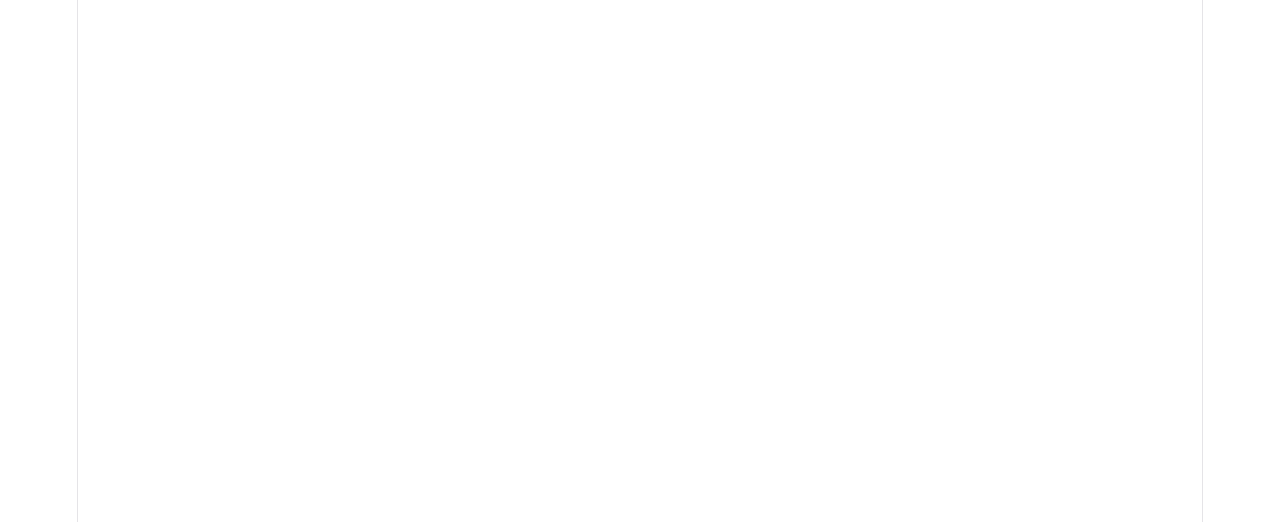
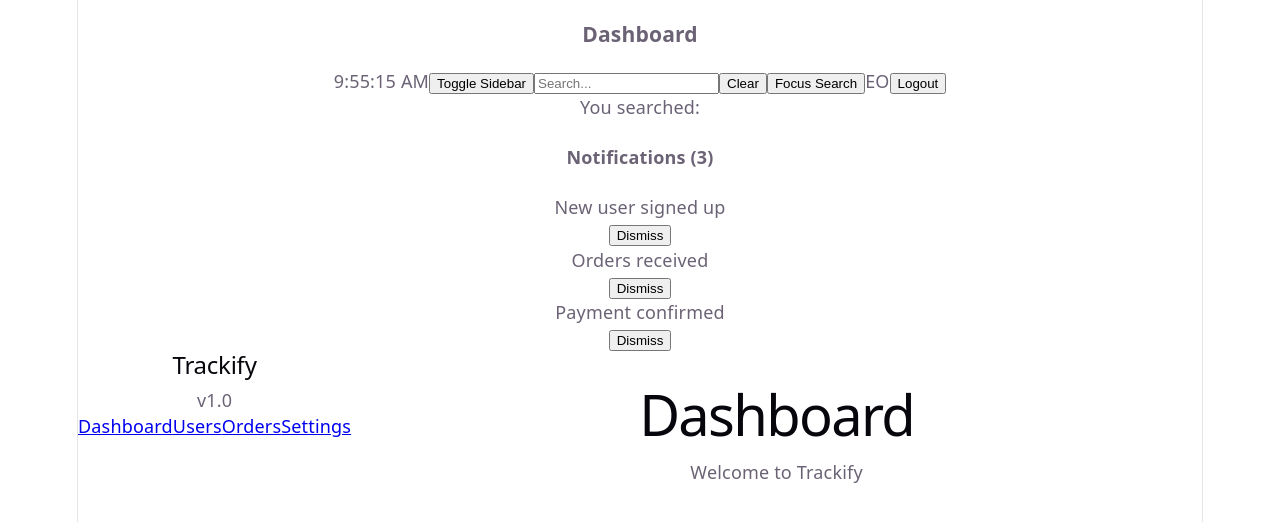
Before and after one commit to edwinonkundi68-cyber/trackify, a React (Vite) app: page /dashboard in a window 1280 px wide. Before the commit this address had no page. Shown: the top 522 px of the page. Built offline with nearby package versions, Linux system fonts and the light colour scheme.

Commit message:
feat: Add AppLayout with Outlate for nested routing

```diff
--- a/src/App.tsx
+++ b/src/App.tsx
@@ -1,8 +1,5 @@
-import { useState } from 'react'
-import { Routes, Route } from 'react-router-dom'
-import Sidebar from './components/Sidebar'
-import Topbar from './components/Topbar'
-import ProtectedRoute from './components/ProtectedRouter'
+import { Routes, Route, Navigate } from 'react-router-dom'
+import AppLayout from './layouts/AppLayout'
 import Dashboard from './pages/Dashboard'
 import Users from './pages/Users'
 import UserDetail from './pages/UserDetail'
@@ -12,74 +9,19 @@ import Login from './pages/Login'
 import { AppContext } from './context/AppContext'
 
 const App = () => {
-  const [isOpen, setIsOpen] = useState(true)
-  const [isLoggedIn, setIsLoggedIn] = useState(false)
-
-  const handleToggle = () => {
-    setIsOpen(!isOpen)
-  }
-
-  const handleLogin = () => {
-    setIsLoggedIn(true)
-  }
-
-  const handleLogout = () => {
-    setIsLoggedIn(false)
-  }
-
   return (
     <AppContext.Provider value={{ appName: 'Trackify', version: 1 }}>
-      <div>
-        {isLoggedIn && <Topbar onToggle={handleToggle} onLogout={handleLogout} />}
-        <div>
-          {isLoggedIn && isOpen && <Sidebar isLoggedIn={isLoggedIn} />}
-          <main>
-            <Routes>
-              <Route path="/login" element={<Login onLogin={handleLogin} />} />
-              <Route
-                path="/"
-                element={
-                  <ProtectedRoute isLoggedIn={isLoggedIn}>
-                    <Dashboard />
-                  </ProtectedRoute>
-                }
-              />
-              <Route
-                path="/users"
-                element={
-                  <ProtectedRoute isLoggedIn={isLoggedIn}>
-                    <Users />
-                  </ProtectedRoute>
-                }
-              />
-              <Route
-                path="/users/:id"
-                element={
-                  <ProtectedRoute isLoggedIn={isLoggedIn}>
-                    <UserDetail />
-                  </ProtectedRoute>
-                }
-              />
-              <Route
-                path="/orders"
-                element={
-                  <ProtectedRoute isLoggedIn={isLoggedIn}>
-                    <Orders />
-                  </ProtectedRoute>
-                }
-              />
-              <Route
-                path="/settings"
-                element={
-                  <ProtectedRoute isLoggedIn={isLoggedIn}>
-                    <Settings />
-                  </ProtectedRoute>
-                }
-              />
-            </Routes>
-          </main>
-        </div>
-      </div>
+      <Routes>
+        <Route path="/login" element={<Login onLogin={()=>{}} />} />
+        <Route path="/" element={<AppLayout />}>
+          <Route index element={<Navigate to="/dashboard" replace />} />
+          <Route path="dashboard" element={<Dashboard />} />
+          <Route path="users" element={<Users />} />
+          <Route path="users/:id" element={<UserDetail />} />
+          <Route path="orders" element={<Orders />} />
+          <Route path="settings" element={<Settings />} />
+        </Route>
+      </Routes>
     </AppContext.Provider>
   )
 }
--- /dev/null
+++ b/src/layouts/AppLayout.tsx
@@ -0,0 +1,24 @@
+import { useState } from 'react'
+import { Outlet } from 'react-router-dom'
+import Sidebar from '../components/Sidebar'
+import Topbar from '../components/Topbar'
+
+export default function AppLayout() {
+  const [isOpen, setIsOpen] = useState(true)
+
+  const handleToggle = () => {
+    setIsOpen(!isOpen)
+  }
+
+  return (
+    <div>
+      <Topbar onToggle={handleToggle} onLogout={() => {}} />
+      <div style={{ display: 'flex' }}>
+        {isOpen && <Sidebar isLoggedIn={true} />}
+        <main style={{ flex: 1, padding: '1rem' }}>
+          <Outlet />
+        </main>
+      </div>
+    </div>
+  )
+}
```
